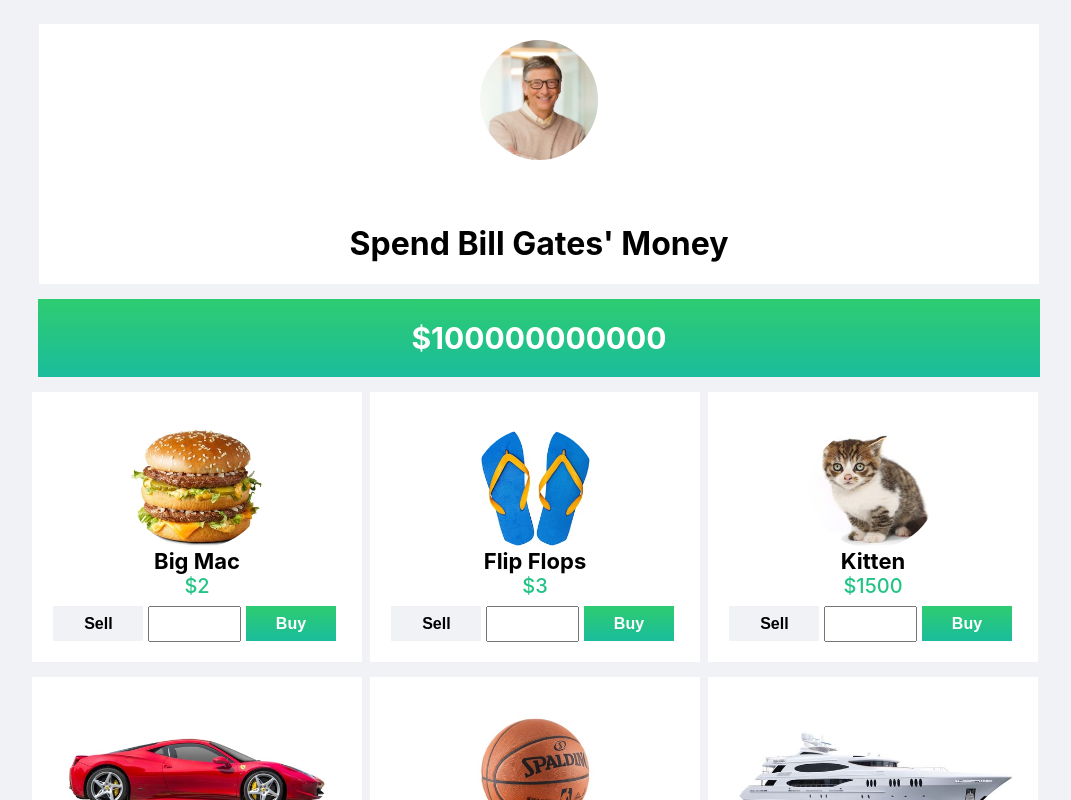
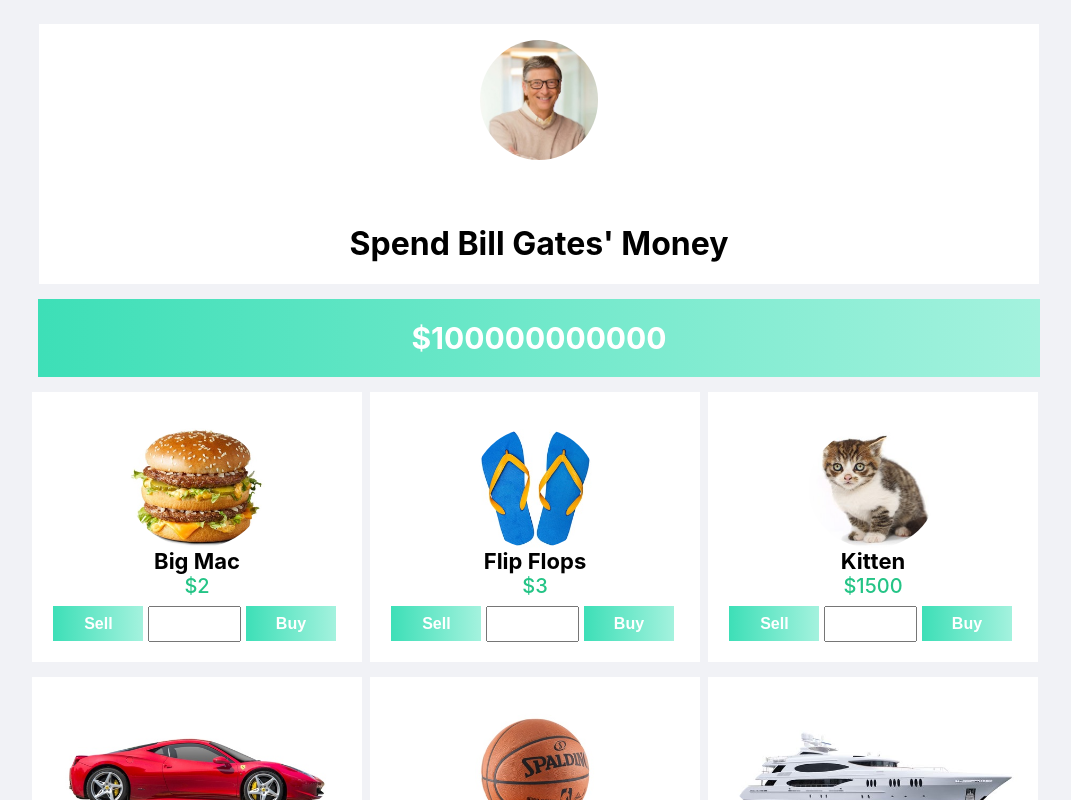
Before and after one commit to Eda-Inal/spend-money-app, a React (Create React App) app: page / in a window 1280 px wide. Shown: the top 800 px of the page, without its empty margins (101-1172 px from the left). Built offline with nearby package versions, Linux system fonts and the light colour scheme.

Commit message:
css edit

```diff
--- a/src/components/Page/styles.css
+++ b/src/components/Page/styles.css
@@ -34,14 +34,16 @@ button{
     border: none;
 }
 .bg-sell1{
-    background: #f1f2f6;
+    background: linear-gradient(to right, #3ddfb7, #a4f2de);
+    color: white;
 }
 .bg-sell2{
-    background-color: rgb(232, 86, 86);
+    background: linear-gradient(to right, #bb3220, #ec7771);
+    color: white;
 }
 .btn-buy{
     margin-left: 0.3rem;
-    background: linear-gradient(180deg,#2ecc71,#1abc9c);
+    background: linear-gradient(to right, #3ddfb7, #a4f2de);
     border:none;
     color: #fff;
 }
--- a/src/components/Price/styles.css
+++ b/src/components/Price/styles.css
@@ -3,7 +3,7 @@
     margin-bottom: 0.4rem;
    margin: 15px auto ;
    transition: color 1.0s ease;
-    background: linear-gradient(180deg,#2ecc71,#1abc9c);
+   background: linear-gradient(to right, #3ddfb7, #a4f2de);
    padding: 1px;
 font-size: 15px;
     font-weight: 500;
```
